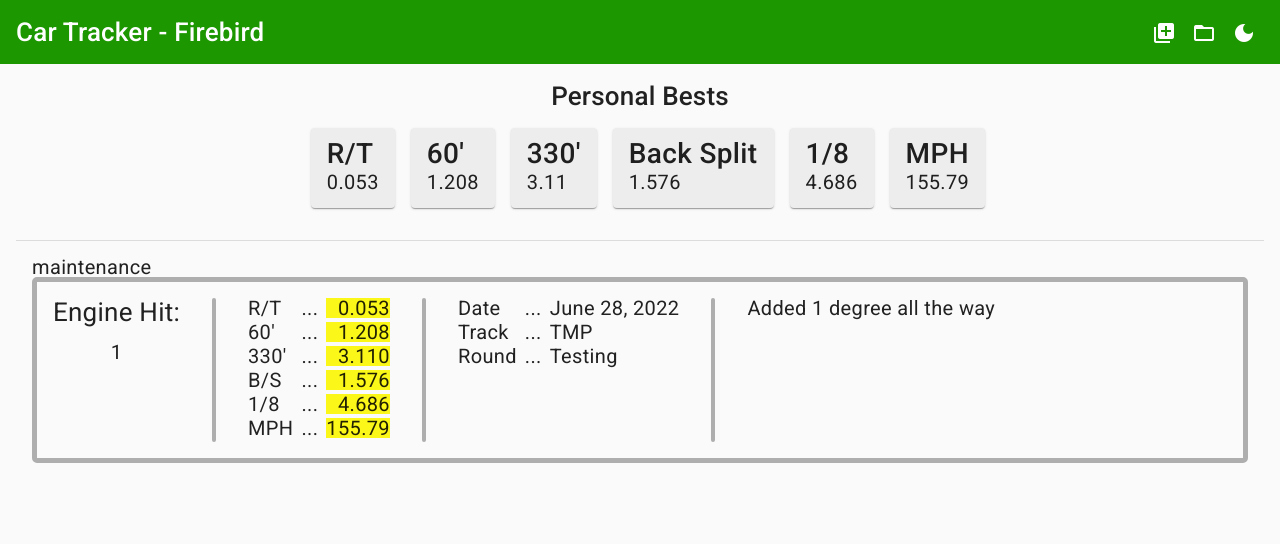
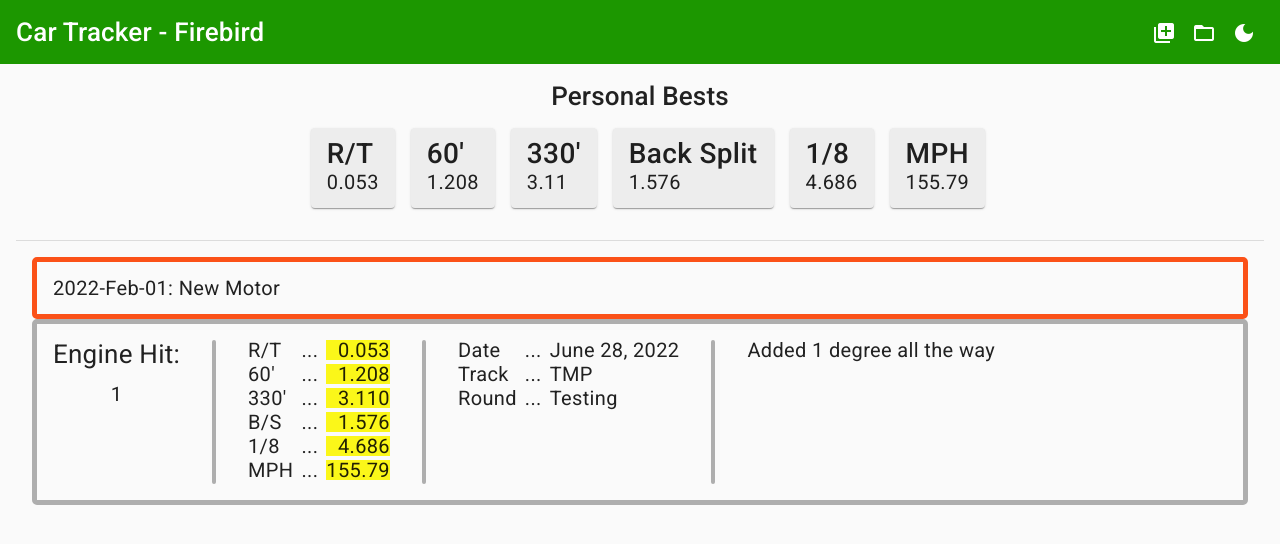
Before and after one commit to domp47/run-tracker, an Angular app in the folder angular-electron/: page / in a window 1280 px wide. Both pictures are taken after a click on the button "folder_open". Shown: the top 544 px of the page. Built offline with nearby package versions, Linux system fonts and the light colour scheme.

Commit message:
completed maintenance display

```diff
--- a/angular-electron/src/app/display-item/maintenance/maintenance.component.html
+++ b/angular-electron/src/app/display-item/maintenance/maintenance.component.html
@@ -1 +1,3 @@
-<div>maintenance</div>
+<div class="maintenance-border content">
+  {{ maintenance.date | date: "YYYY-MMM-dd" }}: {{ maintenance.description }}
+</div>
--- a/angular-electron/src/app/display-item/maintenance/maintenance.component.scss
+++ b/angular-electron/src/app/display-item/maintenance/maintenance.component.scss
@@ -0,0 +1,3 @@
+.content {
+  padding: 1rem;
+}
--- a/angular-electron/src/styles.scss
+++ b/angular-electron/src/styles.scss
@@ -333,6 +333,11 @@ $altTheme: (
   border-radius: 5px;
 }
 
+.maintenance-border {
+  border: 5px solid #fb5118;
+  border-radius: 5px;
+}
+
 .highlight {
   background-color: #fbf719;
 }
```
